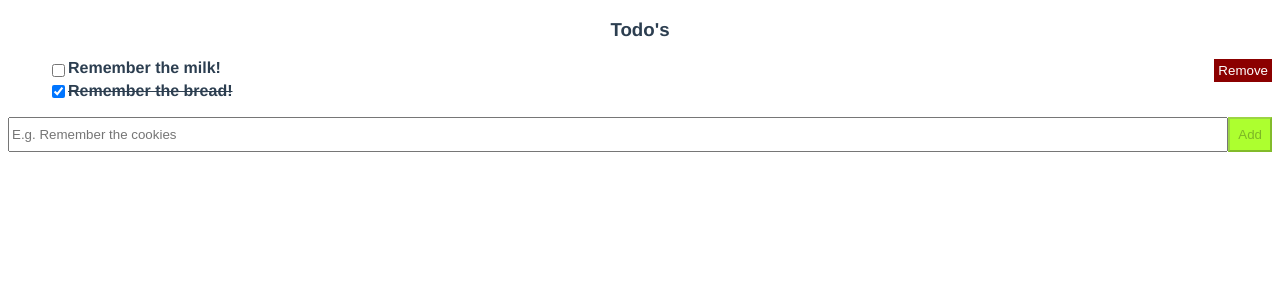
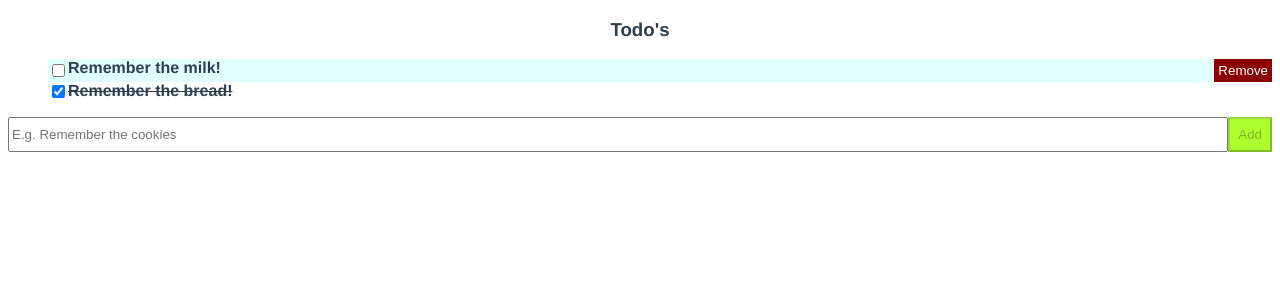
Before and after one commit to Anima-t3d/vue-todo, a Vue app: page / in a window 1280 px wide. In both pictures the pointer is over the item "Remember the milk!". Shown: the top 300 px of the page. Built offline with nearby package versions, Linux system fonts and the light colour scheme.

Commit message:
Add todo highlight on hover

```diff
--- a/src/components/TodoItem.vue
+++ b/src/components/TodoItem.vue
@@ -68,6 +68,8 @@ export default {
   }
 
   &:hover {
+    background-color: lightcyan;
+
     .todo-item__remove {
       display: flex;
     }
```
